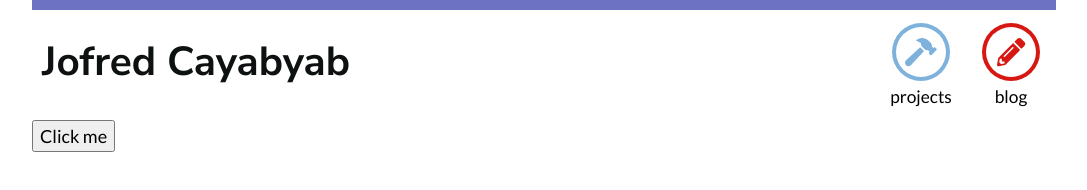
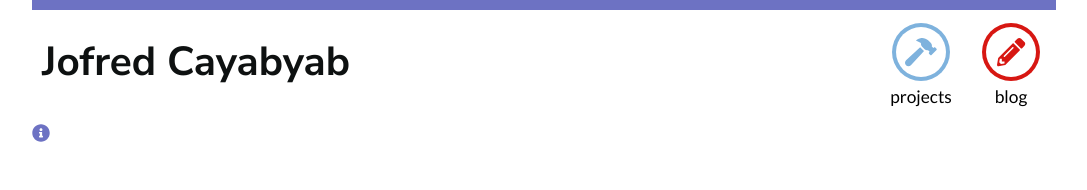
Before and after one commit to jcayabyab/jcayabyab.com, a Gatsby site: page /playground in a window 1280 px wide. Shown: the whole page, without its empty margins (96-1183 px from the left). Built offline with nearby package versions, Linux system fonts and the light colour scheme; Gatsby itself is replaced by a stand-in of ours; some packages are replaced by stand-ins of ours.

Commit message:
finish tooltip

```diff
--- a/package.json
+++ b/package.json
@@ -26,6 +26,7 @@
     "gatsby-transformer-sharp": "^2.3.15",
     "prop-types": "^15.7.2",
     "react": "^16.13.0",
+    "react-custom-scrollbars": "^4.2.1",
     "react-dom": "^16.13.0",
     "react-helmet": "^5.2.1",
     "react-typography": "^0.16.19",
--- a/src/components/Tooltip.js
+++ b/src/components/Tooltip.js
@@ -1,30 +1,22 @@
-import React, { useState, useRef, useEffect, useCallback } from "react";
+import React, { useState, useRef, useEffect } from "react";
 import styled from "styled-components";
+import { Scrollbars } from "react-custom-scrollbars";
+import { FontAwesomeIcon } from "@fortawesome/react-fontawesome";
 
 const TooltipWrapper = styled.div`
   position: absolute;
-  left: ${({ttCoords}) => ttCoords.x}px;
-  top: ${({ttCoords}) => ttCoords.y}px;
-  font-family: Helvetica Neue, Helvetica, Arial, sans-serif;
-  font-style: normal;
-  font-weight: 400;
-  letter-spacing: normal;
-  line-height: 1.42857143;
-  text-align: left;
-  text-align: start;
-  text-shadow: none;
-  text-transform: none;
-  white-space: normal;
-  word-break: normal;
-  word-spacing: normal;
-  word-wrap: normal;
-  font-size: 12px;
-  display: ${({ isOpen }) => (isOpen ? "inline-block" : "none")};
-  ${({isOpen}) => !isOpen && "height: 0px; width: 0px;"}
-  transition: height 1s linear;
+  left: ${({ ttCoords }) => ttCoords.x}px;
+  top: ${({ ttCoords }) => ttCoords.y}px;
+  visibility: ${({ isOpen }) => (isOpen ? "visible" : "hidden")};
+  opacity: ${({ isOpen }) => (isOpen ? "1.0" : "0")};
+  transition: opacity 0.25s linear;
 
   /* make top */
   margin-top: -5px;
+`;
+
+const Icon = styled(FontAwesomeIcon)`
+  color: #6d72c3;
 `;
 
 const TooltipArrow = styled.div`
@@ -39,26 +31,30 @@
   height: 0;
   border-color: transparent;
   border-style: solid;
-  border-top-color: #000;
+  border-top-color: #6d72c3;
 `;
 
 const TooltipLabel = styled.div`
-  max-width: 200px;
-  padding: 3px 8px;
+  padding: 0.5em;
   color: #fff;
+  max-width: 18em;
   text-align: center;
-  background-color: #000;
+  background-color: #6d72c3;
+  word-break: normal;
   border-radius: 4px;
+
+  /* smaller font */
+  font-size: 11pt;
 `;
 
 const Tooltip = props => {
   const [isOpen, setIsOpen] = useState(false);
   // messy :(
-  const [tooltipCoords, setTooltipCoords] = useState({x: 0, y: 0});
+  const [tooltipCoords, setTooltipCoords] = useState({ x: 0, y: 0 });
 
   useEffect(() => {
     // reposition relative to button
-    if (buttonRef === null) return;
+    if (buttonRef.current === null) return;
 
     const buttonDimensions = buttonRef.current.getBoundingClientRect();
     const tooltipDimensions = tooltipWrapperRef.current.getBoundingClientRect();
@@ -68,17 +64,32 @@
 
     // move x and y of tooltip
     // center x
-    const x = leftx + (buttonDimensions.width - tooltipDimensions.width) / 2;
-    const y = topy - tooltipDimensions.height;
+    let x = leftx + (buttonDimensions.width - tooltipDimensions.width) / 2;
+    let y = topy - tooltipDimensions.height;
 
-    setTooltipCoords({x, y});
-  }, [isOpen])
+    // reposition if cut off by screen
+    const screenHeight = document.documentElement.clientHeight;
+    const screenWidth = document.documentElement.clientWidth;
+
+    // left
+    if (x < 0) {
+      x = 0;
+    } else if (x + tooltipDimensions.width > screenWidth) {
+      x = screenWidth - tooltipDimensions.width;
+    }
+    // right
+    if (y < 0) {
+      y = 0;
+    } else if (y + tooltipDimensions.height > screenHeight) {
+      y = screenHeight - tooltipDimensions.height;
+    }
+
+    setTooltipCoords({ x, y });
+  }, [isOpen]);
 
   // setup refs for checking click out
   const tooltipWrapperRef = useRef(null);
   const buttonRef = useRef(null);
-
-  // setup events
 
   // button down to be consistent with click outside
   const handleButtonDown = () => {
@@ -107,16 +118,23 @@
 
   return (
     <div>
-      <button ref={buttonRef} onMouseDown={handleButtonDown}>
-        Click me
-      </button>
+      <span ref={buttonRef}>
+        <Icon icon={"info-circle"} onMouseDown={handleButtonDown}>
+          Click me
+        </Icon>
+      </span>
+
       <TooltipWrapper
         ref={tooltipWrapperRef}
         ttCoords={tooltipCoords}
         isOpen={isOpen}
       >
         <TooltipArrow></TooltipArrow>
-        <TooltipLabel>ToolTip Component</TooltipLabel>
+        <TooltipLabel>
+          <Scrollbars autoHeight autoHeightMax={200}>
+            {props.children}
+          </Scrollbars>
+        </TooltipLabel>
       </TooltipWrapper>
     </div>
   );
--- a/src/components/layout.js
+++ b/src/components/layout.js
@@ -14,7 +14,8 @@
   faFileAlt,
   faBolt,
   faCommentAlt,
-  faCalendarDay
+  faCalendarDay,
+  faInfoCircle
 } from "@fortawesome/free-solid-svg-icons";
 
 library.add(
@@ -26,7 +27,8 @@
   faFileAlt,
   faBolt,
   faCommentAlt,
-  faCalendarDay
+  faCalendarDay,
+  faInfoCircle
 );
 
 const Layout = ({ children }) => (
```
Also changed, not shown: 1 other file.
